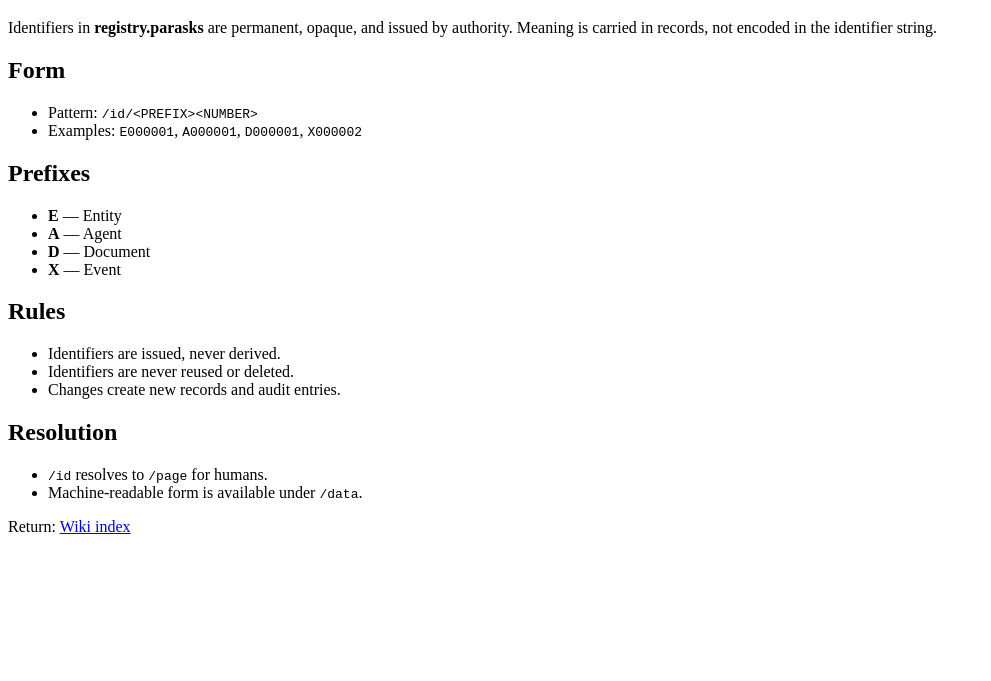
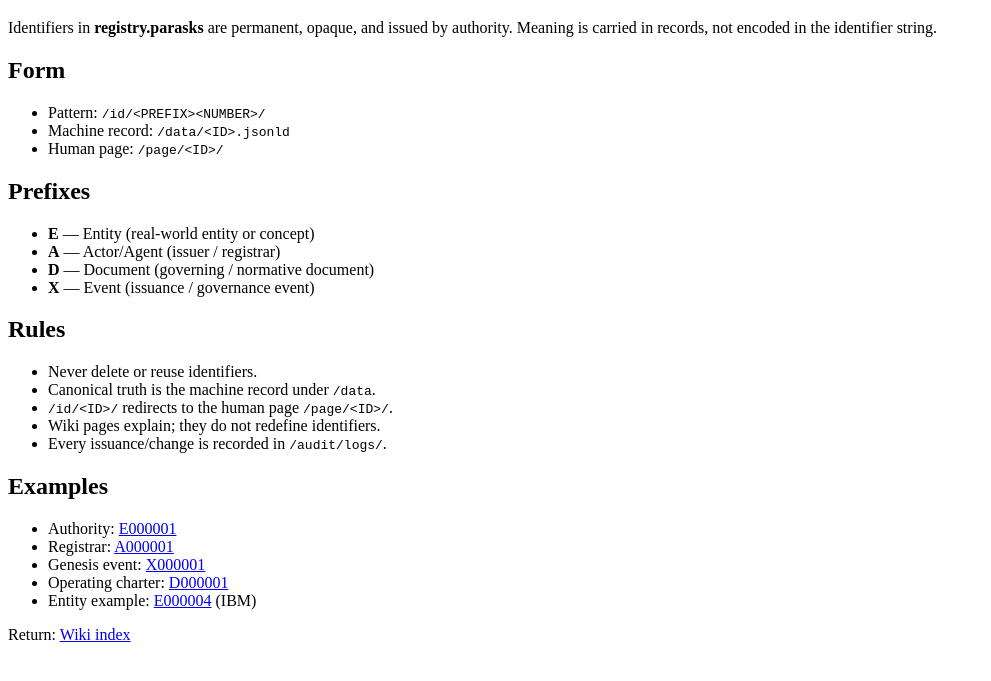
Before and after one commit to napier369/registry.parasks, a plain HTML site: page wiki/identifiers/index.html in a window 1280 px wide. Shown: the part 61-742 px from the top of the page, without its empty margins (0-991 px from the left). Drawn offline with Linux system fonts and the light colour scheme.

Commit message:
Update identifiers wiki page

```diff
--- a/wiki/identifiers/index.html
+++ b/wiki/identifiers/index.html
@@ -1,44 +1,46 @@
-<!DOCTYPE html>
-<html lang="en">
-<head>
-  <meta charset="utf-8">
-  <title>Identifiers — registry.parasks</title>
-</head>
-<body>
+<!DOCTYPE html><html lang="en"><head><meta charset="utf-8">
+<title>Identifiers — registry.parasks Wiki</title></head><body>
+
 <h1>Identifiers</h1>
 
 <p>
-    Identifiers in <strong>registry.parasks</strong> are permanent, opaque, and issued
-    by authority. Meaning is carried in records, not encoded in the identifier string.
+Identifiers in <strong>registry.parasks</strong> are permanent, opaque, and issued by authority.
+Meaning is carried in records, not encoded in the identifier string.
 </p>
 
 <h2>Form</h2>
 <ul>
-    <li>Pattern: <code>/id/&lt;PREFIX&gt;&lt;NUMBER&gt;</code></li>
-    <li>Examples: <code>E000001</code>, <code>A000001</code>, <code>D000001</code>, <code>X000002</code></li>
+  <li>Pattern: <code>/id/&lt;PREFIX&gt;&lt;NUMBER&gt;/</code></li>
+  <li>Machine record: <code>/data/&lt;ID&gt;.jsonld</code></li>
+  <li>Human page: <code>/page/&lt;ID&gt;/</code></li>
 </ul>
 
 <h2>Prefixes</h2>
 <ul>
-    <li><strong>E</strong> — Entity</li>
-    <li><strong>A</strong> — Agent</li>
-    <li><strong>D</strong> — Document</li>
-    <li><strong>X</strong> — Event</li>
+  <li><strong>E</strong> — Entity (real-world entity or concept)</li>
+  <li><strong>A</strong> — Actor/Agent (issuer / registrar)</li>
+  <li><strong>D</strong> — Document (governing / normative document)</li>
+  <li><strong>X</strong> — Event (issuance / governance event)</li>
 </ul>
 
 <h2>Rules</h2>
 <ul>
-    <li>Identifiers are issued, never derived.</li>
-    <li>Identifiers are never reused or deleted.</li>
-    <li>Changes create new records and audit entries.</li>
+  <li>Never delete or reuse identifiers.</li>
+  <li>Canonical truth is the machine record under <code>/data</code>.</li>
+  <li><code>/id/&lt;ID&gt;/</code> redirects to the human page <code>/page/&lt;ID&gt;/</code>.</li>
+  <li>Wiki pages explain; they do not redefine identifiers.</li>
+  <li>Every issuance/change is recorded in <code>/audit/logs/</code>.</li>
 </ul>
 
-  <h2>Resolution</h2>
+<h2>Examples</h2>
 <ul>
-    <li><code>/id</code> resolves to <code>/page</code> for humans.</li>
-    <li>Machine-readable form is available under <code>/data</code>.</li>
+  <li>Authority: <a href="../../id/E000001/">E000001</a></li>
+  <li>Registrar: <a href="../../id/A000001/">A000001</a></li>
+  <li>Genesis event: <a href="../../id/X000001/">X000001</a></li>
+  <li>Operating charter: <a href="../../id/D000001/">D000001</a></li>
+  <li>Entity example: <a href="../../id/E000004/">E000004</a> (IBM)</li>
 </ul>
 
 <p>Return: <a href="../">Wiki index</a></p>
-</body>
-</html>
+
+</body></html>
```
Lines whose indentation alone changed are shown as unchanged.
